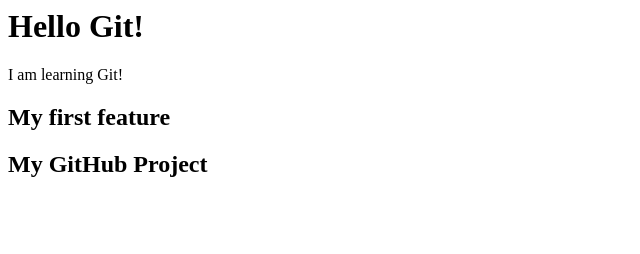
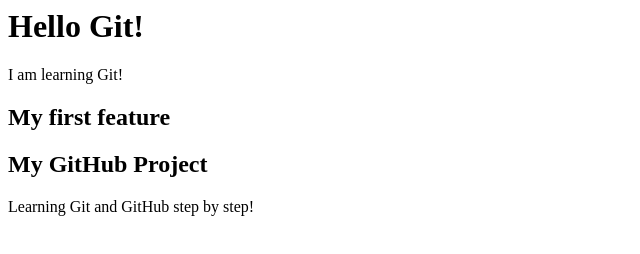
Before and after one commit to rtnix1/git-learning, a plain HTML site: page index.html in a window 1280 px wide. Shown: the whole page, without its empty margins (0-640 px from the left). Drawn offline with Linux system fonts and the light colour scheme.

Commit message:
line add in github

```diff
--- a/index.html
+++ b/index.html
@@ -2,3 +2,4 @@
 <p>I am learning Git!</p>
 <h2>My first feature</h2>
 <h2>My GitHub Project</h2>
+<p>Learning Git and GitHub step by step!</p>
```
